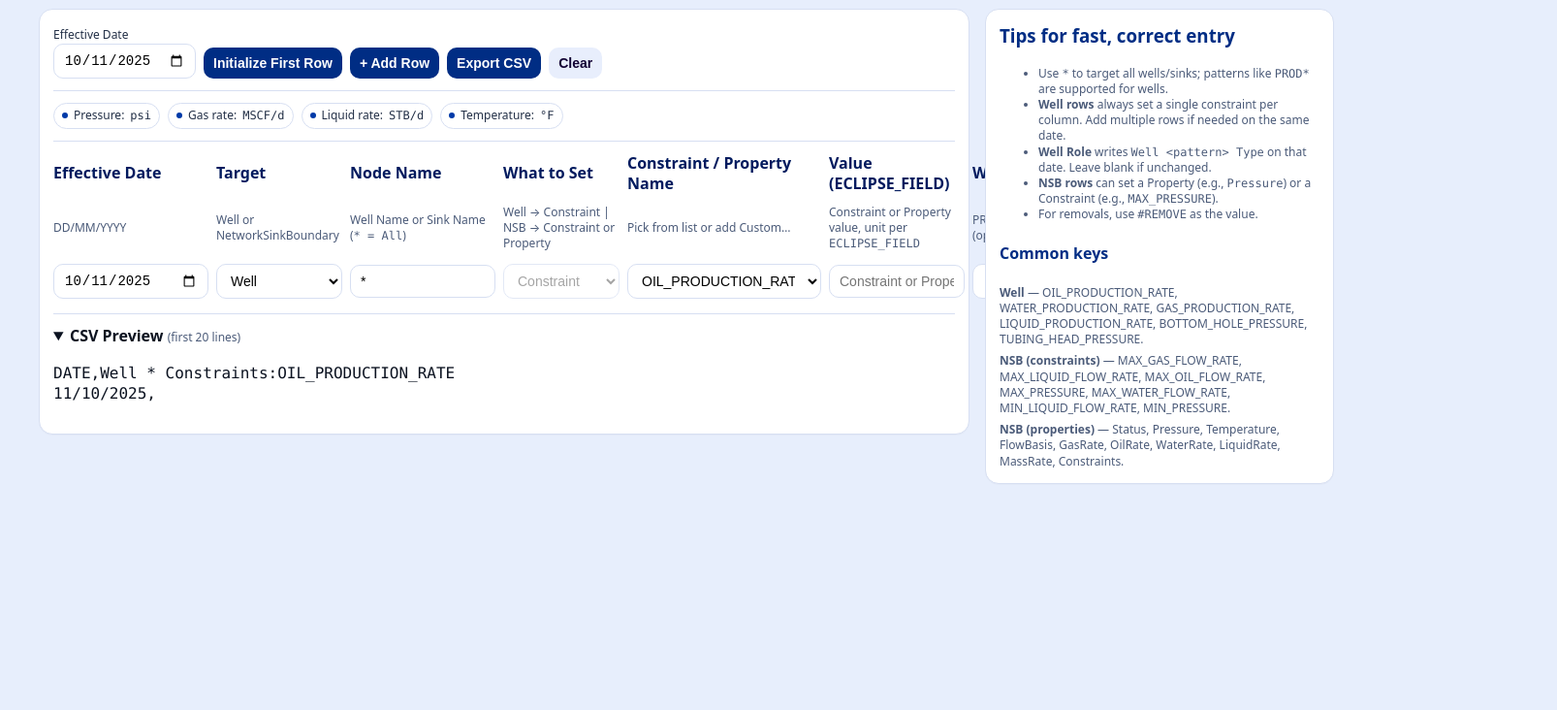
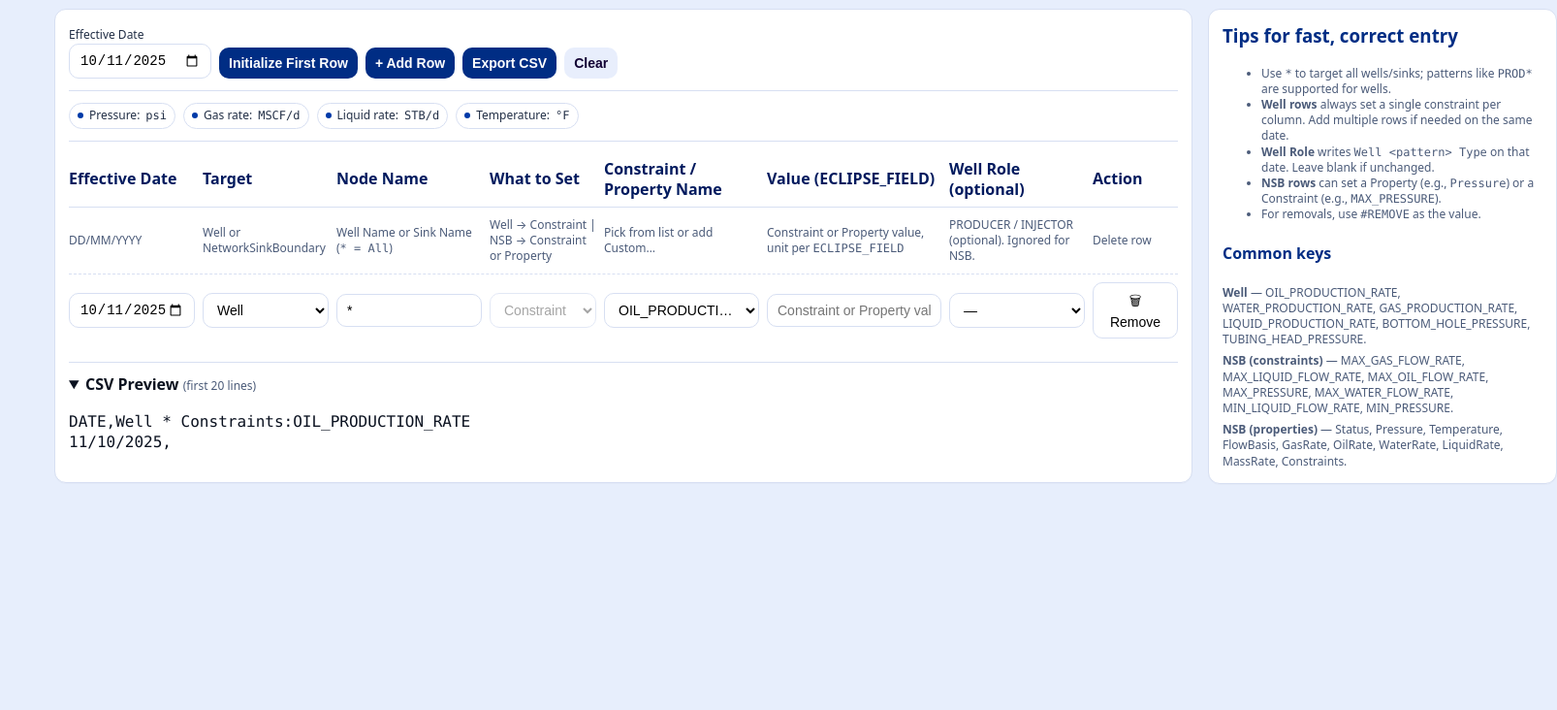
Before and after one commit to pmachado333/Simulation_Logic, a plain HTML site: page index.html in a window 1280 px wide. Shown: the part 92-824 px from the top of the page at 97% size, 1606 px wide, since content can reach past the window. Drawn offline with Linux system fonts and the light colour scheme.

Commit message:
better design so far

```diff
--- a/index.html
+++ b/index.html
@@ -1,3 +1,4 @@
+<!-- file: index.html -->
 <!DOCTYPE html>
 <html lang="en">
 <head>
@@ -9,17 +10,18 @@
     *{box-sizing:border-box}
     html,body{height:100%}
     body{margin:24px;line-height:1.35;font-family:system-ui,-apple-system,Segoe UI,Roboto,Ubuntu,Cantarell,"Helvetica Neue",Arial,"Noto Sans";background:var(--slb-100);color:var(--ink-900)}
+
+    /* Cap overall width (WHY: stop the page from stretching) */
+    .page{max-width:1200px;margin:0 auto;padding:0 16px}
+
     h1{margin:0 0 4px;color:var(--slb-800);font-weight:800;letter-spacing:.2px}
     .subtitle{color:var(--ink-500);font-size:13px;margin-bottom:12px}
 
-    /* Full-width page */
-    .page{width:100%;margin:0;padding:0 16px}
+    /* Two columns; stack on smaller screens */
+    .grid{display:grid;gap:16px;grid-template-columns:1fr 360px;align-items:start}
+    @media (max-width:1024px){.grid{grid-template-columns:1fr}}
 
-    /* Two columns on wide screens; stack on smaller */
-    .grid{display:grid;gap:16px;grid-template-columns:minmax(960px,1fr) 360px;align-items:start}
-    @media (max-width:1200px){.grid{grid-template-columns:1fr}}
-
-    .card{border:1px solid var(--line);border-radius:14px;padding:14px;background:var(--white);box-shadow:0 1px 0 rgba(0,0,0,.02)}
+    .card{border:1px solid var(--line);border-radius:12px;padding:14px;background:var(--white);box-shadow:0 1px 0 rgba(0,0,0,.02)}
 
     input,select,button{padding:8px 10px;border:1px solid var(--line);border-radius:10px;font-size:14px;background:#fff}
     input:focus,select:focus,button:focus{outline:2px solid var(--slb-600);outline-offset:2px}
@@ -29,19 +31,25 @@
     .toolbar .btn:hover{background:var(--slb-700);cursor:pointer}
     .sep{height:1px;background:var(--line);margin:12px 0}
 
+    /* Scroll container for the table only (WHY: keep the card tidy when columns exceed left pane) */
+    .table-scroll{overflow-x:auto;overflow-y:visible;padding-bottom:4px}
+
+    /* Fixed column widths — no growth on Name or Value */
     /* Columns: Date | Target | Name | What | Key | Value | WellType | Action */
     .row{
       display:grid;
-      grid-template-columns: 160px 130px 150px 120px minmax(200px,1fr) 140px 160px 96px;
+      grid-template-columns: 130px 130px 150px 110px 160px 180px 140px 88px;
       gap:8px;margin-bottom:8px;align-items:center
     }
-    .row > *{min-width:0} /* stop overflow */
-    .row-head{font-weight:700;color:var(--slb-900)}
-    .row-help{font-size:12px;color:var(--ink-500)}
+    .row > *{min-width:0}
+    .row-head{font-weight:700;color:var(--slb-900);position:sticky;top:0;background:var(--white);z-index:1;border-bottom:1px solid var(--line);padding-top:6px;padding-bottom:6px}
+    .row-help{font-size:12px;color:var(--ink-500);border-bottom:1px dashed var(--line);padding-bottom:8px}
     .row-help>div{padding:2px 0}
     .row input,.row select{width:100%}
-    /* Make date digits readable and ensure full date shows */
     .row input[type="date"]{font-variant-numeric: tabular-nums;}
+
+    /* Prevent long keys from blowing up the layout */
+    .r-key{white-space:nowrap;overflow:hidden;text-overflow:ellipsis}
 
     .mono{font-family:ui-monospace,SFMono-Regular,Menlo,Consolas,"Liberation Mono",monospace}
     pre{white-space:pre-wrap}
@@ -76,7 +84,6 @@
 
         <div class="sep"></div>
 
-        <!-- Units reference -->
         <div class="legend" aria-label="Units (ECLIPSE_FIELD)">
           <span class="pill"><span class="dot"></span>Pressure: <span class="mono">psi</span></span>
           <span class="pill"><span class="dot"></span>Gas rate: <span class="mono">MSCF/d</span></span>
@@ -86,7 +93,8 @@
 
         <div class="sep"></div>
 
-        <!-- Header + help -->
+        <!-- TABLE (h-scroll only) -->
+        <div class="table-scroll">
           <div class="row row-head">
             <div>Effective Date</div>
             <div>Target</div>
@@ -109,6 +117,7 @@
           </div>
 
           <div id="rows"></div>
+        </div>
 
         <div class="sep"></div>
         <details open>
@@ -138,26 +147,20 @@
   <script>
   (function(){
     'use strict';
-
-    // Guard: surface any JS error so nothing fails silently.
     window.addEventListener('error', function(e){ alert('Script error: ' + e.message); });
 
-    // Data
     var WELL_CONSTRAINTS=['OIL_PRODUCTION_RATE','WATER_PRODUCTION_RATE','GAS_PRODUCTION_RATE','LIQUID_PRODUCTION_RATE','BOTTOM_HOLE_PRESSURE','TUBING_HEAD_PRESSURE','Custom...'];
     var WELL_TYPES=['','PRODUCER','WATER_INJECTOR','GAS_INJECTOR','OIL_INJECTOR'];
     var NSB_PROPERTIES=['Status','Pressure','Temperature','FlowBasis','GasRate','OilRate','WaterRate','LiquidRate','MassRate','Constraints','Custom...'];
     var NSB_CONSTRAINTS=['MAX_GAS_FLOW_RATE','MAX_LIQUID_FLOW_RATE','MAX_OIL_FLOW_RATE','MAX_PRESSURE','MAX_WATER_FLOW_RATE','MIN_LIQUID_FLOW_RATE','MIN_PRESSURE','Custom...'];
 
-    // DOM refs
     var rowsEl, previewEl, startDateEl, btnInit, btnAdd, btnExport, btnClear;
 
-    // Utils
     function fmtDateDDMMYYYY(iso){ if(!iso) return ''; var p=iso.split('-'); return p.length===3 ? (p[2]+'/'+p[1]+'/'+p[0]) : iso; }
     function csvEscape(s){ if(s==null) return ''; var out=String(s); if(/[",\n]/.test(out)){ out=out.replace(/"/g,'""'); return '"'+out+'"'; } return out; }
     function make(tag,cls){ var el=document.createElement(tag); if(cls) el.className=cls; return el; }
     function fillSelect(sel, items, preset){ sel.innerHTML=''; items.forEach(function(t){ var o=make('option'); o.value=t; o.textContent=(t===''?'—':t); sel.appendChild(o); }); if(preset!=null && items.indexOf(preset)>-1) sel.value=preset; }
 
-    // Row constructor
     function addRow(dateISO, entity, name, kindVal, key, value, wellType){
       var row=make('div','row');
 
@@ -216,13 +219,12 @@
       del.addEventListener('click', function(){ row.remove(); renderPreview(); });
 
       row.appendChild(d); row.appendChild(ent); row.appendChild(n); row.appendChild(kind); row.appendChild(keySel); row.appendChild(v); row.appendChild(wType); row.appendChild(del);
-      rowsEl.appendChild(row);
+      document.getElementById('rows').appendChild(row);
       renderPreview();
     }
 
-    // CSV builder
     function buildCSV(){
-      var entries=[]; var rs=rowsEl.querySelectorAll('.row');
+      var entries=[]; var rs=document.getElementById('rows').querySelectorAll('.row');
       for(var i=0;i<rs.length;i++){
         var r=rs[i];
         var dateISO=r.querySelector('.r-date'); if(!dateISO) continue;
@@ -270,18 +272,17 @@
       rowsArr.forEach(function(r){ var out=[]; cols.forEach(function(h){ out.push(csvEscape(r.map.get(h)||'')); }); lines.push(out.join(',')); });
       return lines.join('\n');
     }
-    function renderPreview(){ var csv=buildCSV(); previewEl.textContent = csv ? csv.split('\n').slice(0,20).join('\n') : ''; }
+    function renderPreview(){ var csv=buildCSV(); document.getElementById('preview').textContent = csv ? csv.split('\n').slice(0,20).join('\n') : ''; }
     function download(name,text){ var blob=new Blob([text],{type:'text/csv;charset=utf-8'}); var url=URL.createObjectURL(blob); var a=document.createElement('a'); a.href=url; a.download=name; document.body.appendChild(a); a.click(); a.remove(); URL.revokeObjectURL(url); }
 
-    // Init
     function boot(){
-      rowsEl=document.getElementById('rows');
-      previewEl=document.getElementById('preview');
-      startDateEl=document.getElementById('startDate');
-      btnInit=document.getElementById('btnInit');
-      btnAdd=document.getElementById('btnAdd');
-      btnExport=document.getElementById('btnExport');
-      btnClear=document.getElementById('btnClear');
+      var rowsEl=document.getElementById('rows');
+      var previewEl=document.getElementById('preview');
+      var startDateEl=document.getElementById('startDate');
+      var btnInit=document.getElementById('btnInit');
+      var btnAdd=document.getElementById('btnAdd');
+      var btnExport=document.getElementById('btnExport');
+      var btnClear=document.getElementById('btnClear');
 
       var todayISO=new Date().toISOString().slice(0,10);
       startDateEl.value=todayISO;
```
Lines whose indentation alone changed are shown as unchanged.
